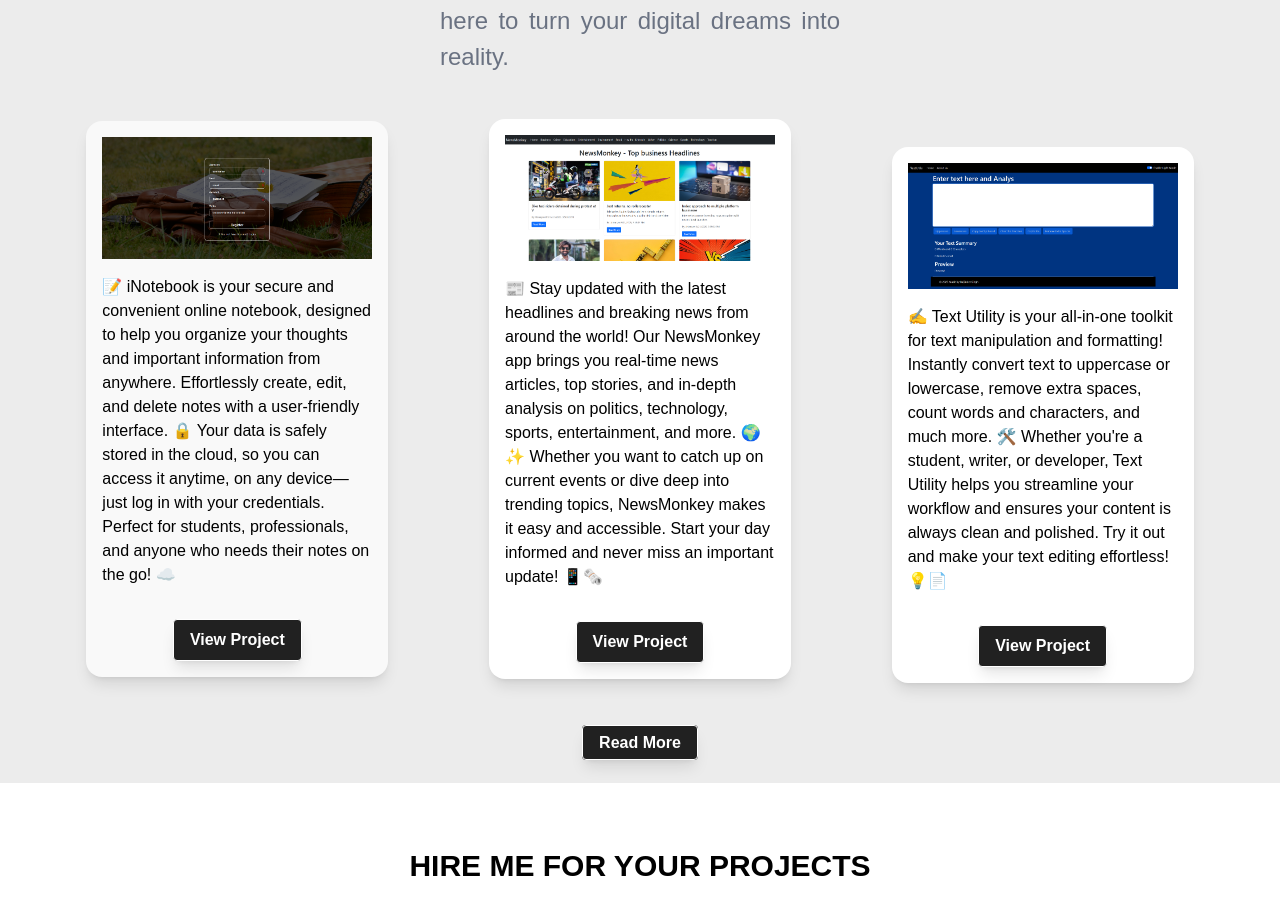
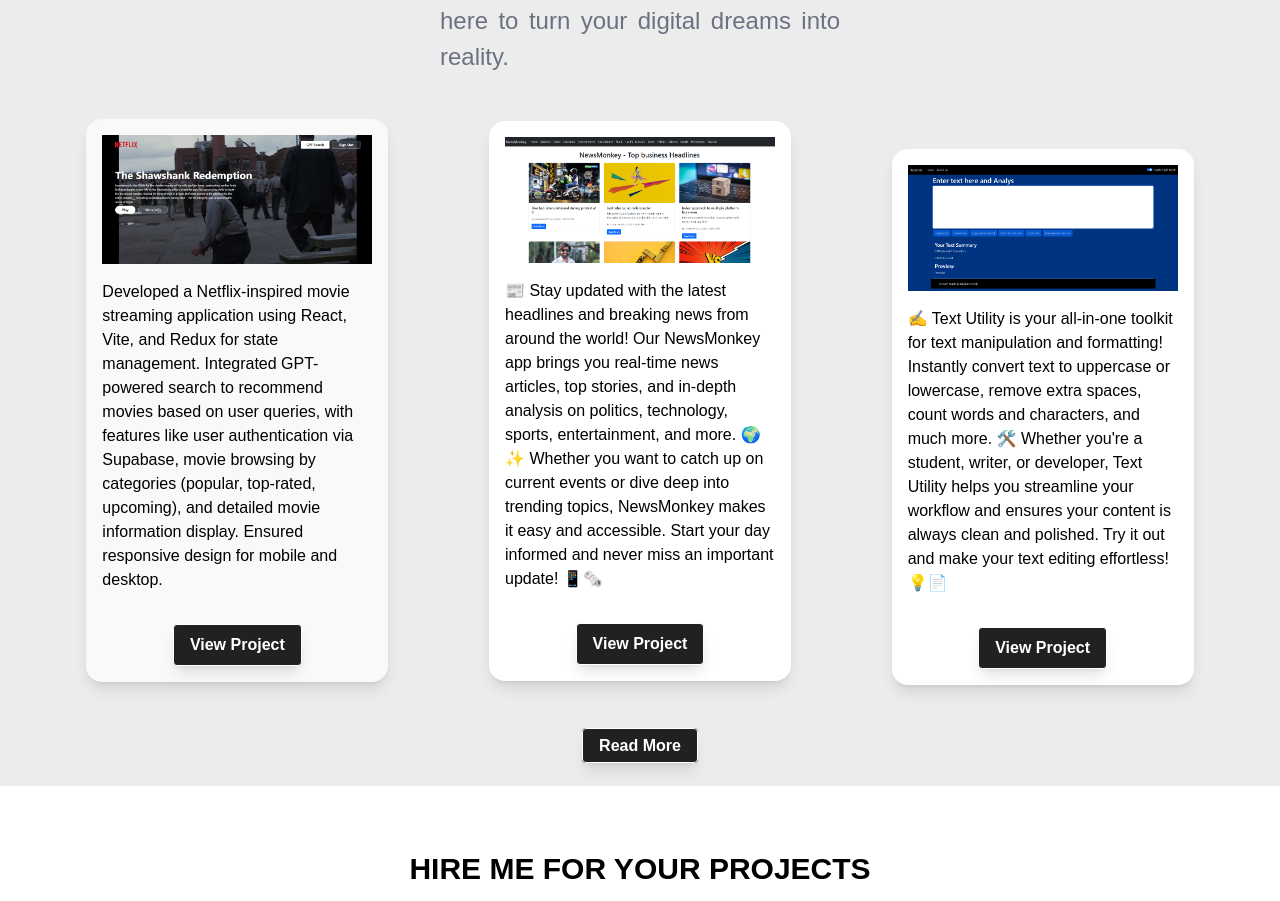
Before and after one commit to baljinder1314/potfolio, a React (Vite) app: page / in a window 1280 px wide. Shown: the part 1763-2664 px from the top of the page. Built offline with nearby package versions, Linux system fonts and the light colour scheme.

Commit message:
feat: add resume and update project description to reflect Netflix clone features

```diff
--- a/src/components/myProject/MyProject.jsx
+++ b/src/components/myProject/MyProject.jsx
@@ -19,20 +19,14 @@
       >
         <div className="rounded-2xl shadow-lg bg-[#f9f9f9] xl:w-1/4 xl:p-4  p-3 space-y-4 ">
           <div>
-            <img src="inotebook.png" alt="text Utility" className="w-full" />
+            <img src="netflix.png" alt="text Utility" className="w-full" />
           </div>
           <div className="flex justify-center items-center flex-col space-y-4">
             <p className="text-base/normal ">
-              📝 iNotebook is your secure and convenient online notebook,
-              designed to help you organize your thoughts and important
-              information from anywhere. Effortlessly create, edit, and delete
-              notes with a user-friendly interface. 🔒 Your data is safely
-              stored in the cloud, so you can access it anytime, on any
-              device—just log in with your credentials. Perfect for students,
-              professionals, and anyone who needs their notes on the go! ☁️
+           Developed a Netflix-inspired movie streaming application using React, Vite, and Redux for state management. Integrated GPT-powered search to recommend movies based on user queries, with features like user authentication via Supabase, movie browsing by categories (popular, top-rated, upcoming), and detailed movie information display. Ensured responsive design for mobile and desktop.
             </p>
             <a
-              href="https://inotebook-front-nine.vercel.app/"
+              href="https://net-flix-gpt-git-main-baljinder1314s-projects.vercel.app"
               target="_blank"
               className="xl:pt-4 "
             >
@@ -88,7 +82,9 @@
         </div>
       </div>
       <div>
-        <a  className="orgBtnHover" href="#home">read more</a>
+        <a className="orgBtnHover" href="#home">
+          read more
+        </a>
       </div>
     </div>
   );
--- a/src/components/navbar/Navbar.jsx
+++ b/src/components/navbar/Navbar.jsx
@@ -10,7 +10,6 @@
   return (
     <header className="container border-b border-gray-300 shadow-md fixed top-0 left-0 right-0 w-full bg-white z-50 p-[1.25rem]">
       <div className="navHeaderContainer flex items-center justify-between">
-
         <div className="myName font-bold text-[1.5rem] xl:text-[1.875rem] w-[100%]">
           Baljinder Singh
         </div>
@@ -30,10 +29,8 @@
           } top-full z-50 w-full absolute xl:static items-center justify-between flex px-[1.5rem] py-[0.5rem] xl:px-0 xl:py-0`}
         >
           <div className="flex flex-col xl:flex-row xl:justify-between w-full gap-[0.75rem] xl:items-center">
-
             <div className="content">
               <ul className="flex flex-col xl:flex-row xl:gap-[0.75rem] gap-[1rem]">
-
                 <li>
                   <a
                     className="capitalize xl:text-[1.125rem] text-[1.0625rem] flex items-center gap-[0.5rem]"
@@ -77,30 +74,28 @@
                 <li>
                   <a
                     className="capitalize xl:text-[1.125rem] text-[1.0625rem] flex items-center gap-[0.5rem]"
-                    href="#"
+                    href="/resume.pdf"
+                    download="My_Resume.pdf"
                   >
                     <PiReadCvLogoFill className="text-[1.5rem]" />
                     CV
                   </a>
                 </li>
-
               </ul>
             </div>
 
             <div className="contectMe">
               <ul className="flex gap-[0.625rem] items-center">
                 <li className="orgWhite text-[1rem]">
-                  <a href="#contect">Contact</a>
+                  <a href="tel:9872092495">Contact</a>
                 </li>
                 <li className="orgBtn text-[1rem]">
                   <a href="#">Services</a>
                 </li>
               </ul>
             </div>
-
           </div>
         </div>
-
       </div>
     </header>
   );
```
Also changed, not shown: public/netflix.png (added), 1 other file (tests, documents, lock files or other folders).
